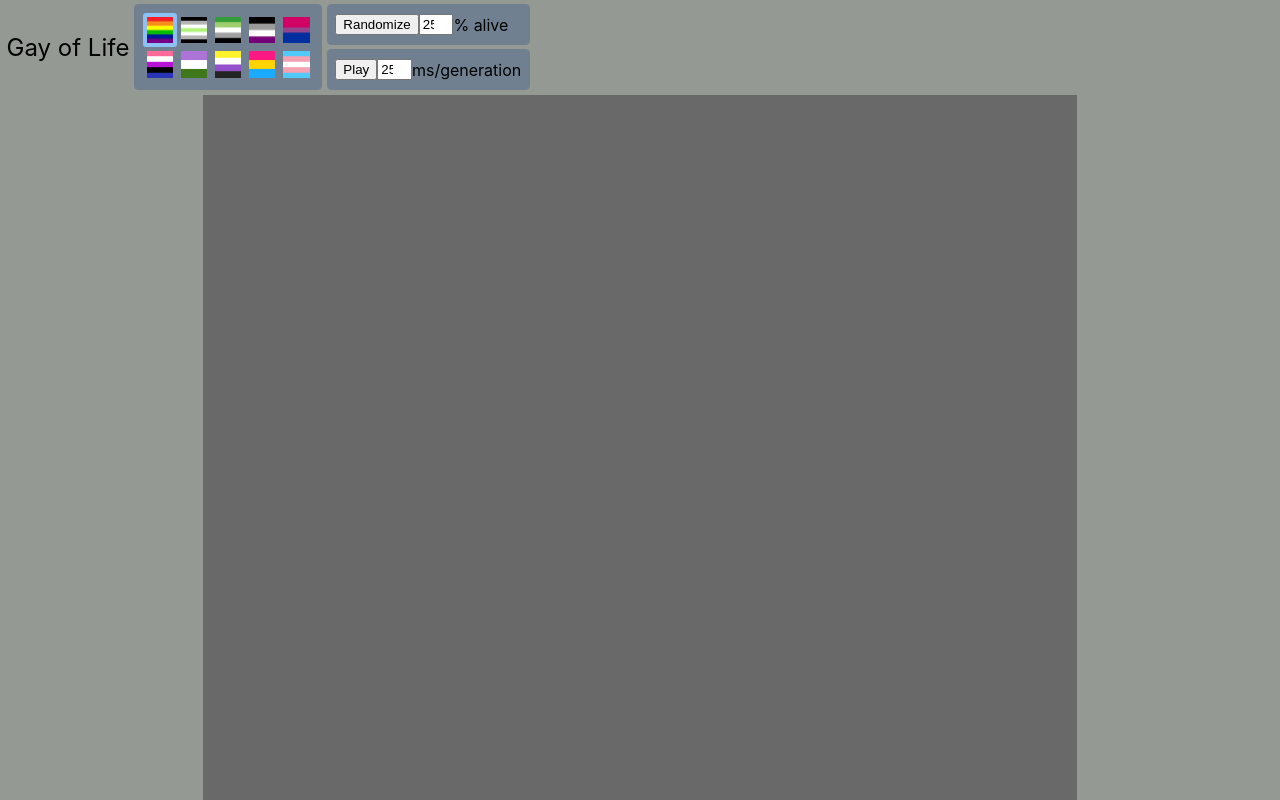
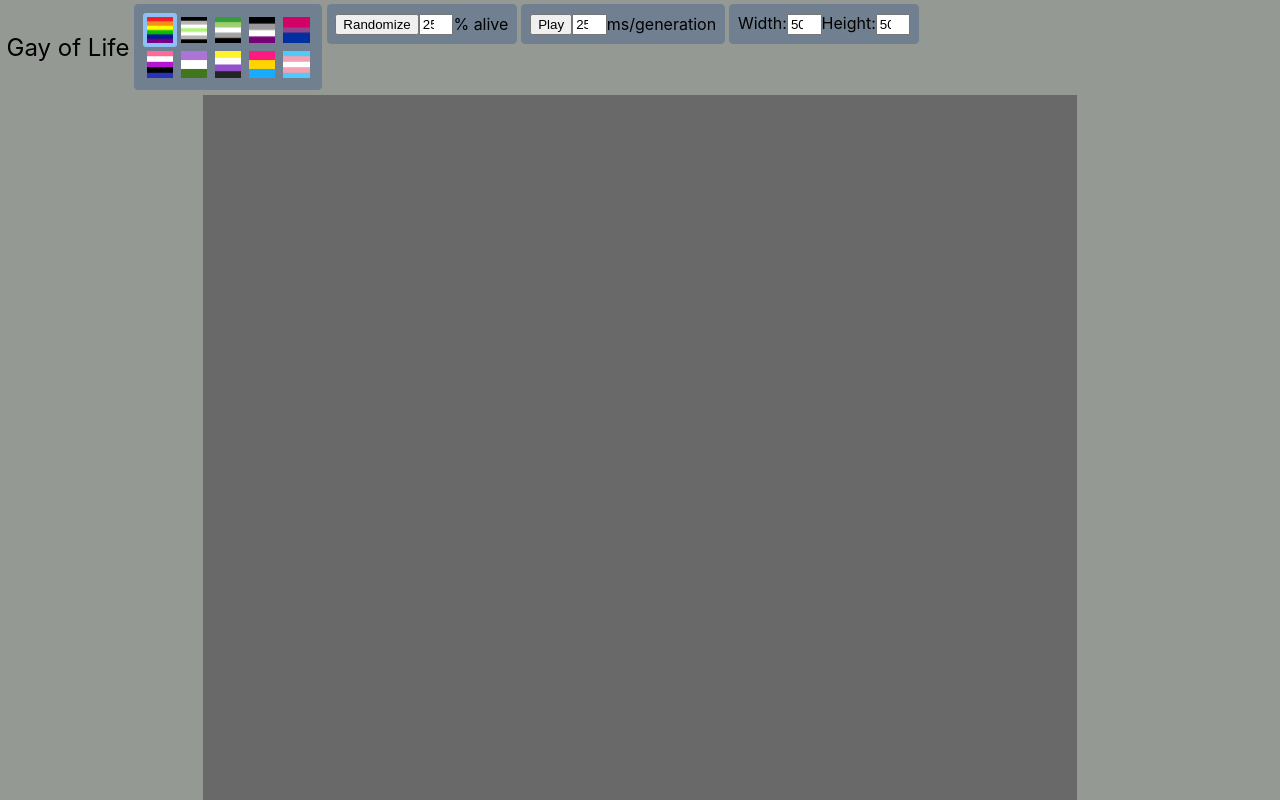
Before and after one commit to ErinCall/gay-of-life, a React (Create React App) app: page / in a window 1280 px wide. Shown: the top 800 px of the page. Built offline with nearby package versions, Linux system fonts and the light colour scheme.

Commit message:
Allow manually adjusting the width and height
This pairs well with the auto-resizing gameboard, since it lets you
recover when everything dies or a glider goes wild

```diff
--- a/src/App.css
+++ b/src/App.css
@@ -12,7 +12,7 @@
   padding-top: 0.5ex;
   background-color: var(--neutral);
   display: grid;
-  grid-template-columns: repeat(3, auto) 1fr;
+  grid-template-columns: repeat(5, auto) 1fr;
   grid-template-rows: auto auto 1fr;
   grid-row-gap: 0.5ex;
   grid-column-gap: 0.5ex;
@@ -64,8 +64,8 @@
 }
 
 #Head-spacer {
-  grid-column-start: 4;
-  grid-column-end: 5;
+  grid-column-start: 6;
+  grid-column-end: 7;
   grid-row-start: 1;
   grid-row-end: 3;
 }
--- a/src/App.js
+++ b/src/App.js
@@ -4,7 +4,8 @@ import Gameboard from './components/Gameboard';
 import TickControl from './components/TickControl';
 import RandomControl from './components/RandomControl';
 import FlagControl from './components/FlagControl';
-import {nextGeneration, randomized} from './internal/gayOfLife';
+import SizeControl from './components/SizeControl';
+import {nextGeneration, randomized, setWidth, setHeight} from './internal/gayOfLife';
 import {flags} from './flags';
 
 class App extends React.Component {
@@ -73,6 +74,14 @@ class App extends React.Component {
     });
   }
 
+  updateCols(cols) {
+    this.setState({cells: setWidth(this.state.cells, Number(cols))});
+  }
+
+  updateRows(rows) {
+    this.setState({cells: setHeight(this.state.cells, Number(rows))});
+  }
+
   render() {
     return (
       <div className="App">
@@ -94,6 +103,11 @@ class App extends React.Component {
           interval={this.state.tickInterval}
           updateInterval={e => this.updateTickInterval(e.target.value)}
         />
+        <SizeControl
+          cells={this.state.cells}
+          updateCols={e => this.updateCols(e.target.value)}
+          updateRows={e => this.updateRows(e.target.value)}
+        />
         <Gameboard
           cells={this.state.cells}
           toggleCell={(x, y) => this.toggleCell(x, y)}
--- a/src/components/Gameboard.js
+++ b/src/components/Gameboard.js
@@ -4,7 +4,7 @@ import {createUseStyles} from 'react-jss'
 const useStyles = createUseStyles({
   Gameboard: props => ({
     gridColumnStart: 1,
-    gridColumnEnd: 5,
+    gridColumnEnd: 7,
     display: 'grid',
     gridTemplateColumns: `1fr repeat(${props.cells[0].length}, 2ex) 1fr`,
     gridTemplateRows: `repeat(${props.cells.length}, 2ex)`,
--- /dev/null
+++ b/src/components/SizeControl.js
@@ -0,0 +1,30 @@
+export default function SizeControl(props) {
+  return (
+    <div className="Game-control">
+      <div>
+        <label htmlFor="size-control-columns">Width:</label>
+        <input
+          id="size-control-columns"
+          type="number"
+          size="3"
+          min="1"
+          inputMode="numeric"
+          value={props.cells[0].length}
+          onChange={props.updateCols}
+        />
+      </div>
+      <div>
+        <label htmlFor="size-control-rows">Height:</label>
+        <input
+          id="size-control-rows"
+          type="number"
+          size="3"
+          min="1"
+          inputMode="numeric"
+          value={props.cells.length}
+          onChange={props.updateRows}
+        />
+      </div>
+    </div>
+  );
+}
--- a/src/internal/gayOfLife.js
+++ b/src/internal/gayOfLife.js
@@ -34,6 +34,29 @@ export function livingNeighbors(cells, x, y) {
   return neighborCoordinates.map(([x, y]) => cells[y][x])
     .filter(alive => alive)
     .length;
+}
+
+export function setWidth(cells, width) {
+  const currentWidth = cells[0].length;
+  if (width > currentWidth) {
+    return cells.map(row => row.concat(Array(width - currentWidth).fill(false)));
+  } else if (width < currentWidth) {
+    return cells.map(row => row.slice(0, width - currentWidth));
+  } else {
+    return cells;
+  }
+}
+
+export function setHeight(cells, height) {
+  if (height > cells.length) {
+    return Array(height - cells.length).fill(null)
+      .map(() => Array(cells[0].length).fill(false))
+      .concat(cells);
+  } else if (height < cells.length) {
+    return cells.slice(0, height - cells.length);
+  } else {
+    return cells;
+  }
 }
 
 // If any of the outermost rows/cols have three adjacent live cells, we'll need to expand the matrix
```
Also changed, not shown: 2 other files (tests, documents, lock files or other folders).
